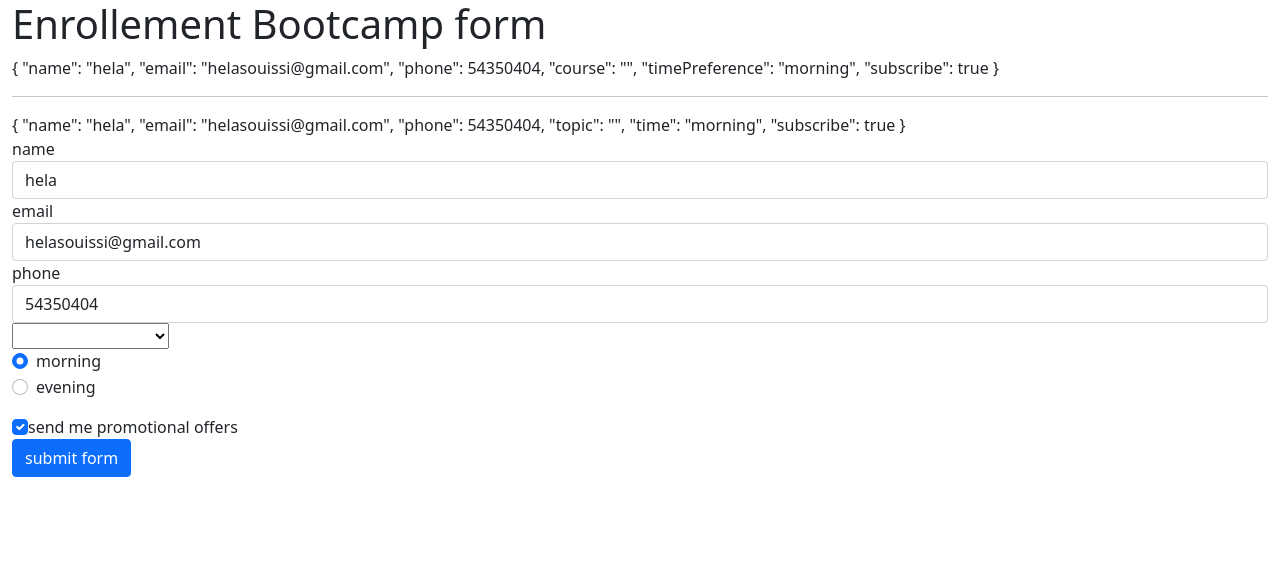
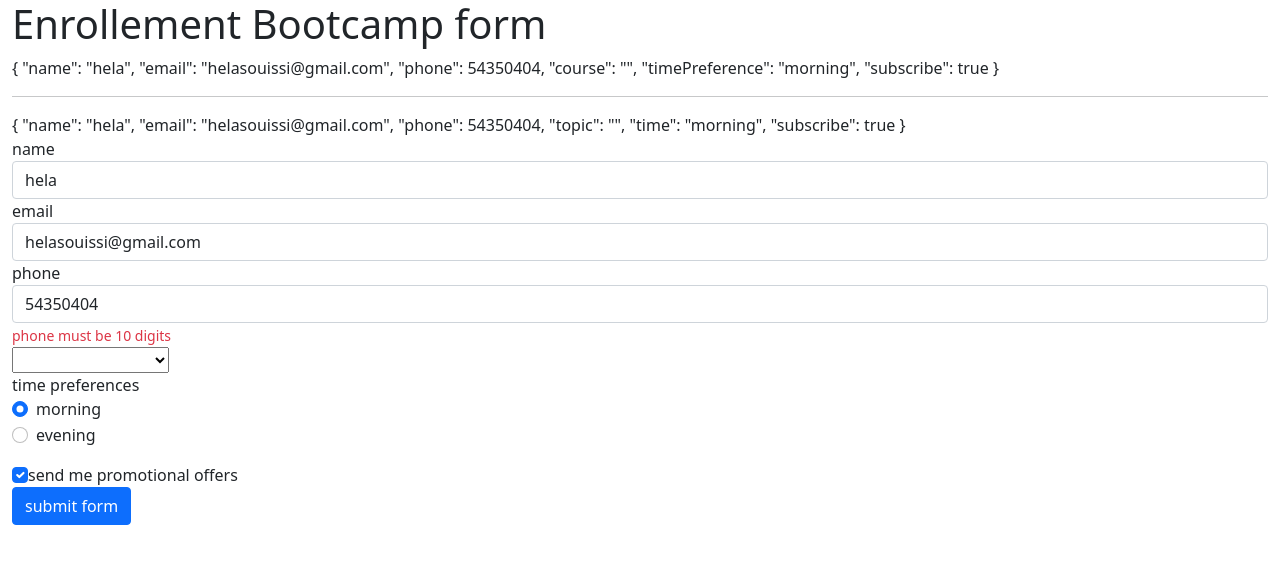
Before and after one commit to helasoui/Template-Driven-Forms-Angular, an Angular app: page / in a window 1280 px wide. Shown: the top 564 px of the page. Built offline with nearby package versions, Linux system fonts and the light colour scheme.

Commit message:
errors fix

```diff
--- a/src/app/app.component.html
+++ b/src/app/app.component.html
@@ -30,10 +30,7 @@
       <label>name</label>
       <input type="text" required class="form-control " [(ngModel)]="Model.name" name="name" #name=ngModel
         [class.is-invalid]="name.invalid && name.touched">
-      <!--<small class="text-danger" [class.d-none]="name.valid || name.untouched">name is required</small>-->
-      <div *ngIf="name.invalid || name.touched">
-
-      </div>
+      <small class="text-danger" [class.d-none]="name.valid || name.untouched">name is required</small>
 
     </div>
     <!--try it{{name.untouched}}-->
@@ -44,8 +41,12 @@
     <div class="form-group">
       <label>phone</label>
       <input type="text" class="form-control" [(ngModel)]="Model.phone" name="phone" #phone=ngModel pattern="^\d{10}$"
-        [class.is-invalid]="phone.invalid && phone.touched">
-     <!--<small class="text-danger" [class.d-none]="name.valid || name.untouched">phone is required</small>-->
+        required [class.is-invalid]="phone.invalid && phone.touched">
+      <!--<small class="text-danger" [class.d-none]="name.valid || name.untouched">phone is required</small>-->
+      <div *ngIf="phone.errors && (phone.invalid || phone.touched)">
+        <small class="text-danger" *ngIf="phone.errors.required">phone is required</small>
+        <small class="text-danger" *ngIf="phone.errors.pattern">phone must be 10 digits</small>
+      </div>
     </div>
 
     <div class="form-group">
@@ -56,6 +57,7 @@
     </div>
 
     <div class="mb-3">
+      <label>time preferences</label>
       <div class="form-check">
         <label class="form-check-label">morning</label>
         <input type="radio" class="form-check-input" [(ngModel)]="Model.time" name="timePreference" value="morning"
```
